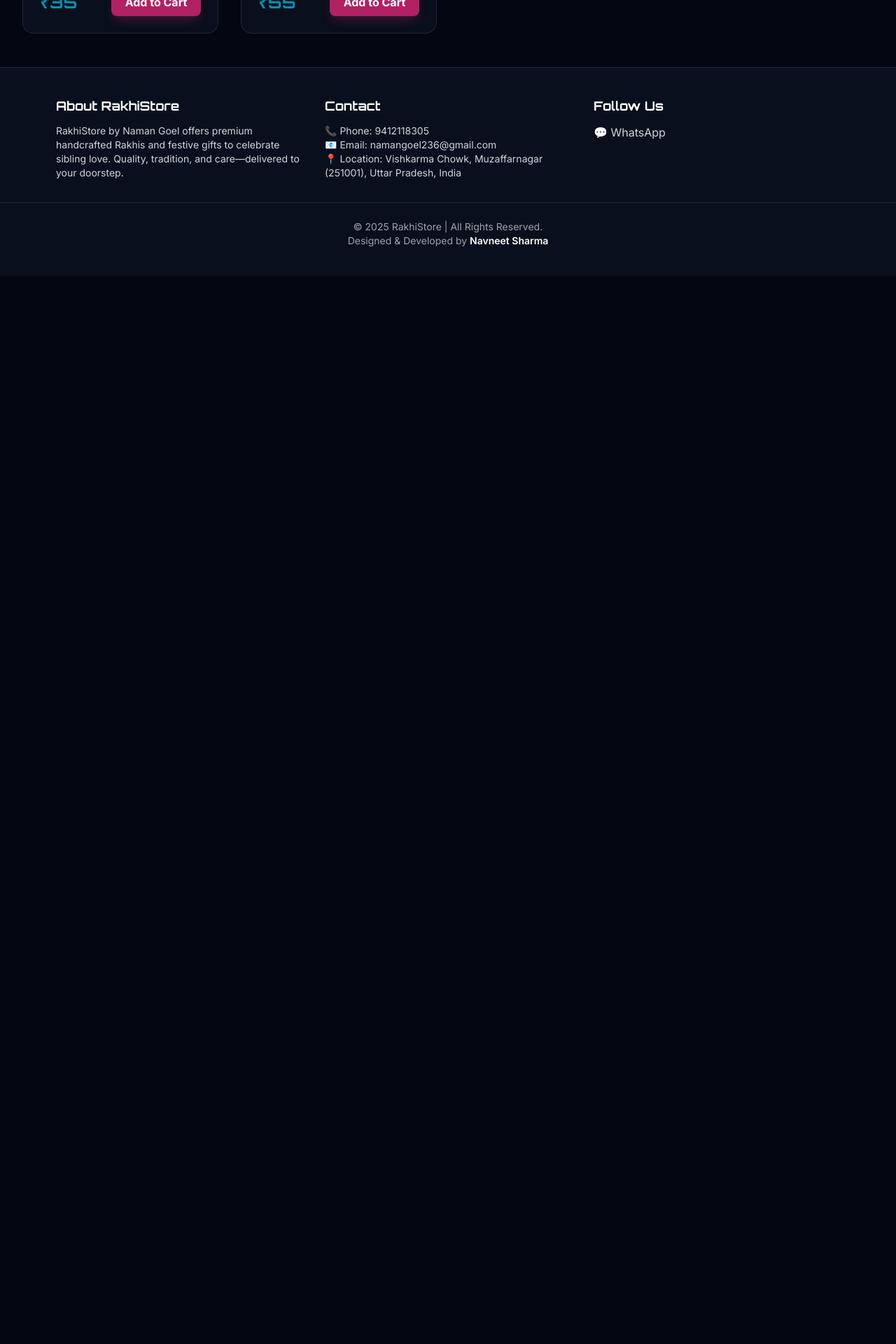
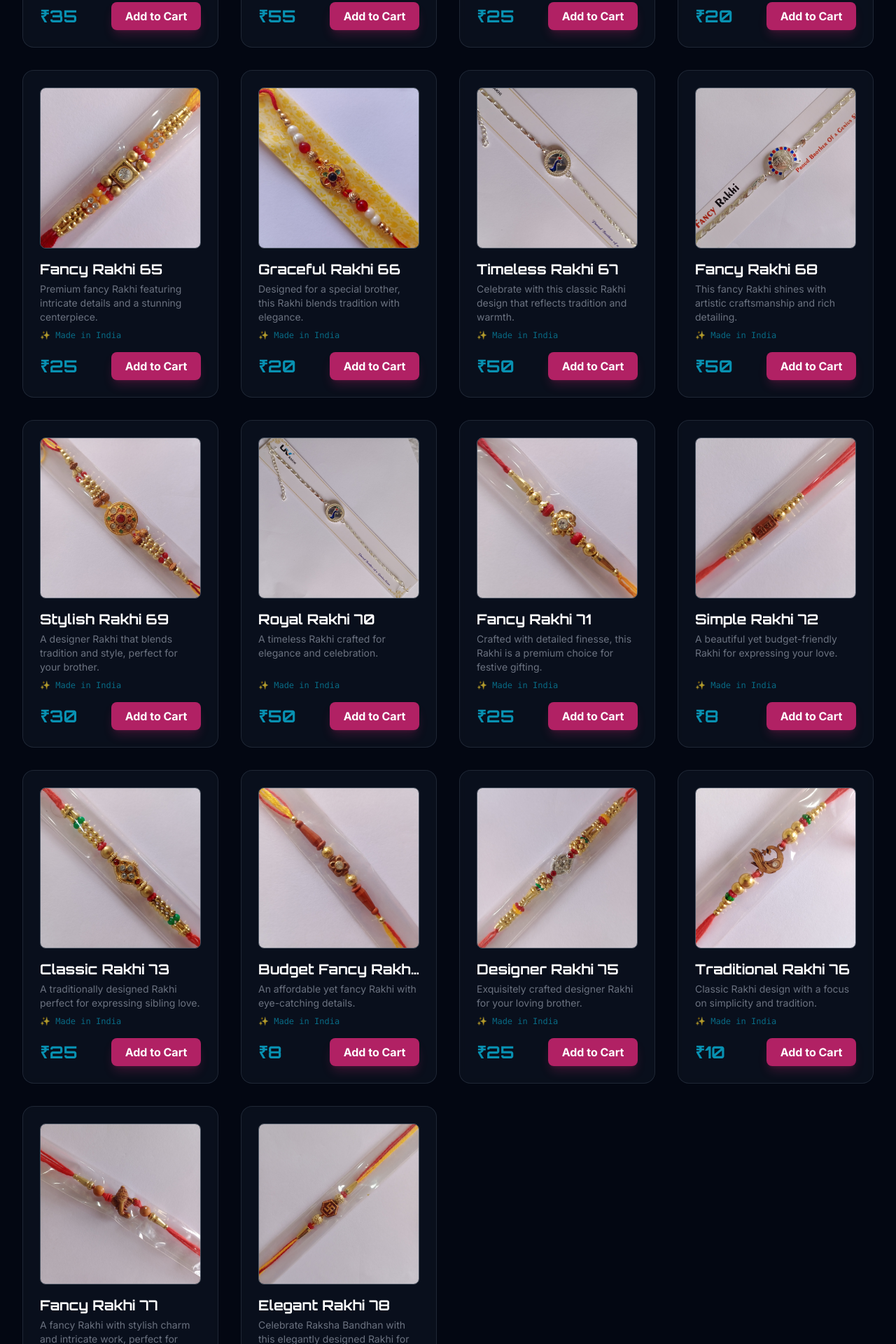
Before and after one commit to NavneetSharmaProgrammer/rakhistore---celebrate-raksha-bandhan, a React (Vite) app: page /#/shop in a window 1280 px wide. Shown: the part 8340-10260 px from the top of the page at 70% size. Before the commit the page ends 8734 px from the top, so only its background shows below. Built offline with nearby package versions, Linux system fonts and the light colour scheme.

Commit message:
Update constants.ts

```diff
--- a/constants.ts
+++ b/constants.ts
@@ -497,4 +497,133 @@
     image: '/images/r62.jpg',
     keywords: ['designer', 'stone work'],
   },
+  {
+  id: 'rakhi-063',
+  name: 'Elegant Designer Rakhi 63',
+  description: 'An exquisite Rakhi crafted for a special brother, showcasing traditional design with modern flair.',
+  price: 25,
+  image: '/images/r63.jpg',
+  keywords: ['designer', 'traditional'],
+},
+{
+  id: 'rakhi-064',
+  name: 'Classic Rakhi 64',
+  description: 'A timeless Rakhi perfect for traditional celebrations, with elegant thread and design.',
+  price: 20,
+  image: '/images/r64.jpg',
+  keywords: ['designer', 'classic'],
+},
+{
+  id: 'rakhi-065',
+  name: 'Fancy Rakhi 65',
+  description: 'Premium fancy Rakhi featuring intricate details and a stunning centerpiece.',
+  price: 25,
+  image: '/images/r65.jpg',
+  keywords: ['fancy', 'premium', 'intricate'],
+},
+{
+  id: 'rakhi-066',
+  name: 'Graceful Rakhi 66',
+  description: 'Designed for a special brother, this Rakhi blends tradition with elegance.',
+  price: 20,
+  image: '/images/r66.jpg',
+  keywords: ['designer', 'elegant'],
+},
+{
+  id: 'rakhi-067',
+  name: 'Timeless Rakhi 67',
+  description: 'Celebrate with this classic Rakhi design that reflects tradition and warmth.',
+  price: 50,
+  image: '/images/r67.jpg',
+  keywords: ['designer', 'classic'],
+},
+{
+  id: 'rakhi-068',
+  name: 'Fancy Rakhi 68',
+  description: 'This fancy Rakhi shines with artistic craftsmanship and rich detailing.',
+  price: 50,
+  image: '/images/r68.jpg',
+  keywords: ['fancy', 'artistic'],
+},
+{
+  id: 'rakhi-069',
+  name: 'Stylish Rakhi 69',
+  description: 'A designer Rakhi that blends tradition and style, perfect for your brother.',
+  price: 30,
+  image: '/images/r69.jpg',
+  keywords: ['designer', 'stylish'],
+},
+{
+  id: 'rakhi-070',
+  name: 'Royal Rakhi 70',
+  description: 'A timeless Rakhi crafted for elegance and celebration.',
+  price: 50,
+  image: '/images/r70.jpg',
+  keywords: ['designer', 'royal', 'classic'],
+},
+{
+  id: 'rakhi-071',
+  name: 'Fancy Rakhi 71',
+  description: 'Crafted with detailed finesse, this Rakhi is a premium choice for festive gifting.',
+  price: 25,
+  image: '/images/r71.jpg',
+  keywords: ['fancy', 'premium'],
+},
+{
+  id: 'rakhi-072',
+  name: 'Simple Rakhi 72',
+  description: 'A beautiful yet budget-friendly Rakhi for expressing your love.',
+  price: 8,
+  image: '/images/r72.jpg',
+  keywords: ['designer', 'simple'],
+},
+{
+  id: 'rakhi-073',
+  name: 'Classic Rakhi 73',
+  description: 'A traditionally designed Rakhi perfect for expressing sibling love.',
+  price: 25,
+  image: '/images/r73.jpg',
+  keywords: ['designer', 'traditional'],
+},
+{
+  id: 'rakhi-074',
+  name: 'Budget Fancy Rakhi 74',
+  description: 'An affordable yet fancy Rakhi with eye-catching details.',
+  price: 8,
+  image: '/images/r74.jpg',
+  keywords: ['fancy', 'budget'],
+},
+{
+  id: 'rakhi-075',
+  name: 'Designer Rakhi 75',
+  description: 'Exquisitely crafted designer Rakhi for your loving brother.',
+  price: 25,
+  image: '/images/r75.jpg',
+  keywords: ['designer', 'elegant'],
+},
+{
+  id: 'rakhi-076',
+  name: 'Traditional Rakhi 76',
+  description: 'Classic Rakhi design with a focus on simplicity and tradition.',
+  price: 10,
+  image: '/images/r76.jpg',
+  keywords: ['designer', 'traditional'],
+},
+{
+  id: 'rakhi-077',
+  name: 'Fancy Rakhi 77',
+  description: 'A fancy Rakhi with stylish charm and intricate work, perfect for celebrations.',
+  price: 10,
+  image: '/images/r77.jpg',
+  keywords: ['fancy', 'stylish'],
+},
+{
+  id: 'rakhi-078',
+  name: 'Elegant Rakhi 78',
+  description: 'Celebrate Raksha Bandhan with this elegantly designed Rakhi for your brother.',
+  price: 10,
+  image: '/images/r78.jpg',
+  keywords: ['designer', 'elegant'],
+},
+
 ];
```
